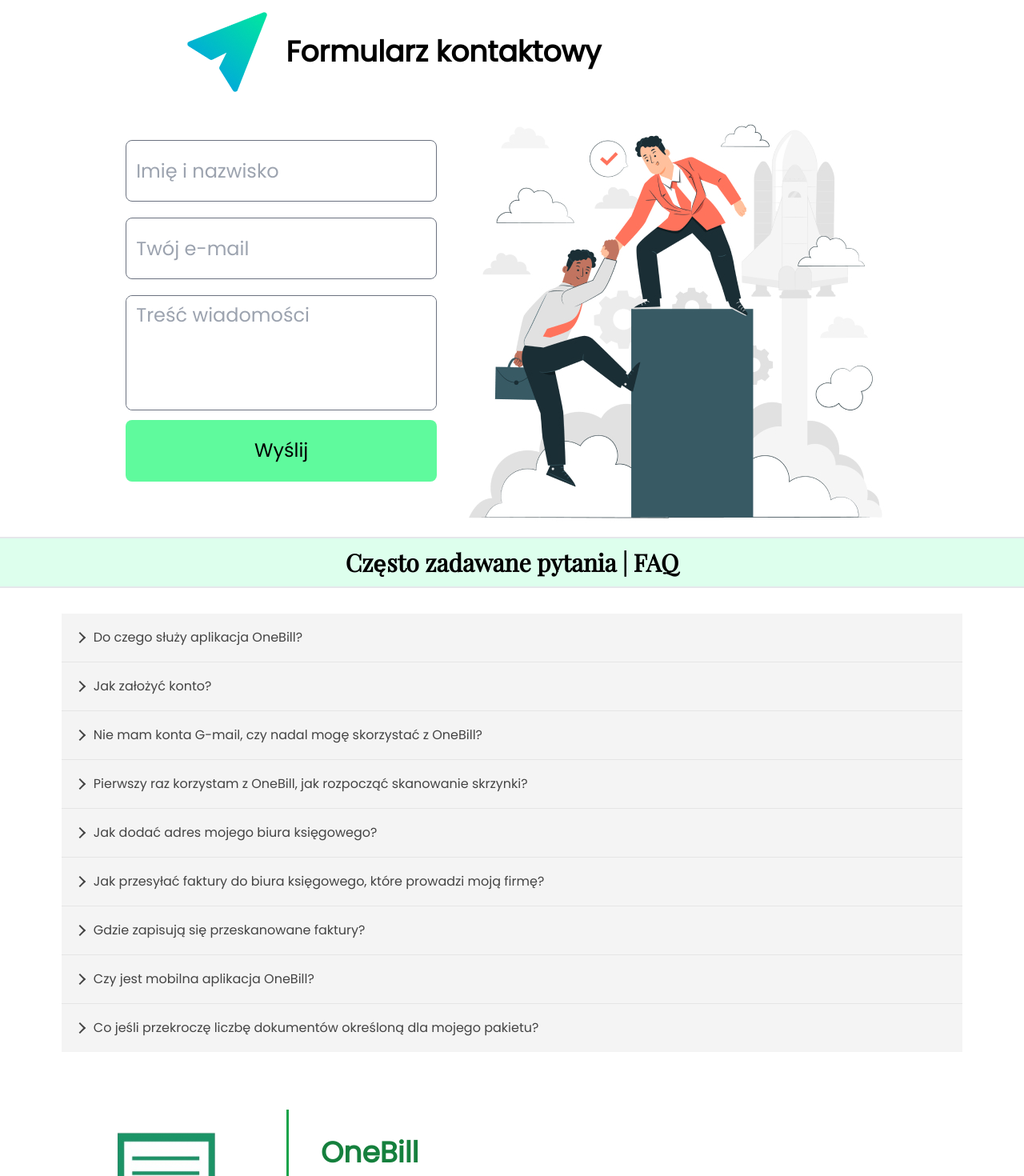
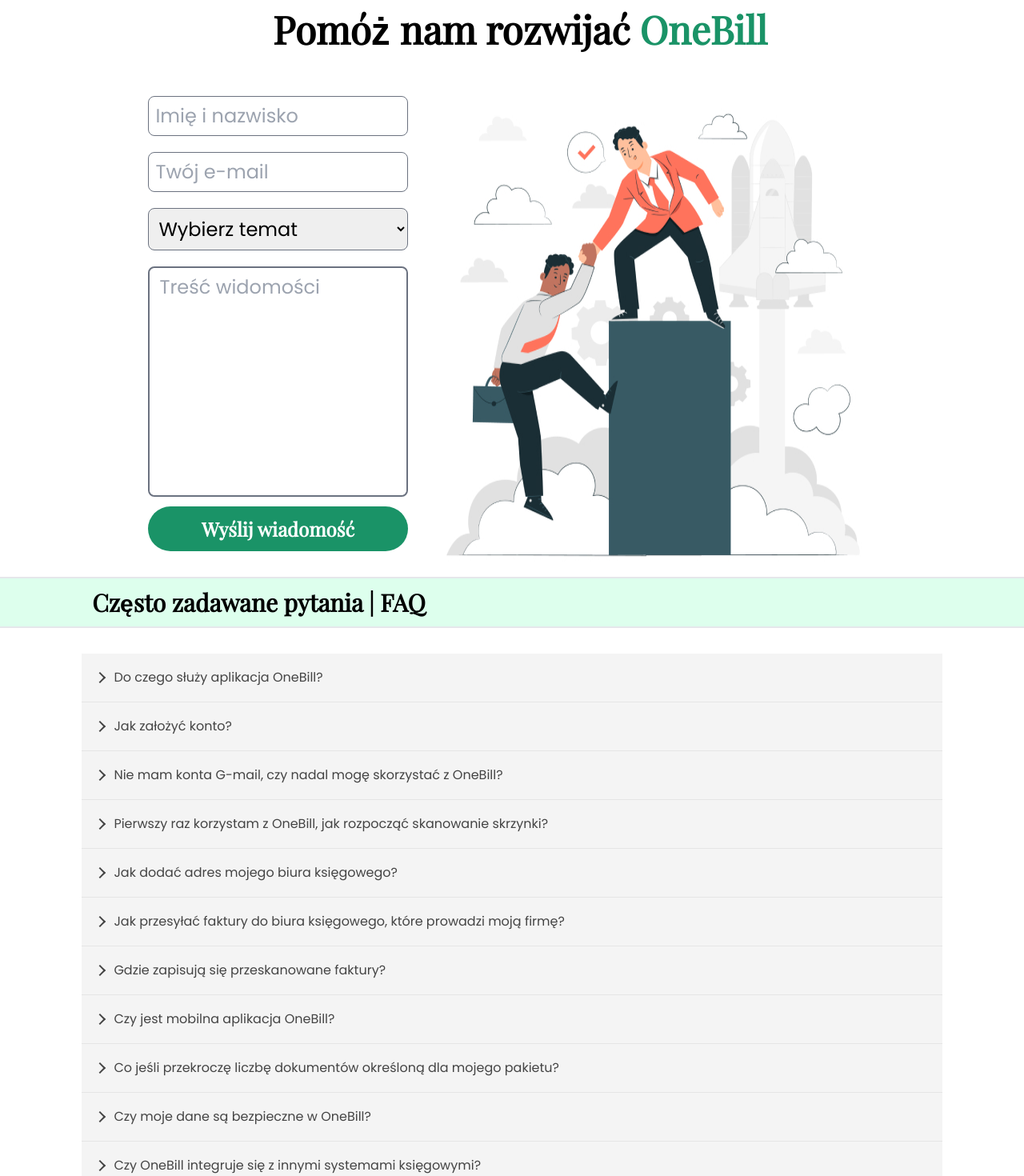
Before and after one commit to Tommy3DE/TheBill, a React (Vite) app: page /pomoc in a window 1280 px wide. Shown: the part 620-2090 px from the top of the page at 80% size. Built offline with nearby package versions, Linux system fonts and the light colour scheme.

Commit message:
final pomoc

```diff
--- a/src/layout/pages/Pomoc.tsx
+++ b/src/layout/pages/Pomoc.tsx
@@ -10,7 +10,6 @@ import { toast } from "react-toastify";
 const Pomoc = () => {
   const form = useRef<HTMLFormElement | null>(null);
 
-
   const sendEmail = (e: FormEvent) => {
     e.preventDefault();
 
@@ -18,7 +17,7 @@ const Pomoc = () => {
       emailjs
         .sendForm(
           "service_j47lvzl",
-          "template_iuscwh9",
+          "template_gtdgcze",
           form.current,
           "jMHcnYi7CJyBcblPz"
         )
@@ -72,37 +71,54 @@ const Pomoc = () => {
         <div className=" h-auto w-full">
           <div className="lg:mx-[12%]">
             <div className="flex flex-col mt-14">
-              <div className="flex items-center lg:ml-[8%] mb-10 lg:mb-0">
-                <img src={airplane} alt="airplane" />
-                <h2 className="font-poppins text-4xl font-extrabold ml-5">
-                  Formularz kontaktowy
+              <div className="items-center  mb-10 lg:mb-0">
+                <h2 className="font-playFair text-5xl font-extrabold ml-5 text-center mb-10">
+                Pomóż nam rozwijać <span className="text-[#1A9367]">OneBill</span>
                 </h2>
               </div>
               <div className="flex lg:flex-row w-full flex-col justify-evenly">
                 <form
                   ref={form}
                   onSubmit={sendEmail}
-                  className="flex flex-col text-xl justify-center lg:w-2/5 my-5 mr-5"
+                  className="flex flex-col text-xl justify-center w-full lg:w-1/3 my-5 "
                 >
                   <input
                     type="text"
                     name="user_name"
                     placeholder="Imię i nazwisko"
-                    className="border border-gray-500 rounded-lg text-2xl p-3 h-[15%]"
+                    className="border border-gray-500 rounded-lg text-2xl p-2 "
                   />
                   <input
                     type="email"
                     name="user_mail"
                     placeholder="Twój e-mail"
-                    className="border border-gray-500 rounded-lg text-2xl my-5 p-3 h-[15%]"
+                    className="border border-gray-500 rounded-lg text-2xl mt-5 p-2"
                   />
-                  <div className="relative border border-gray-500 rounded-lg h-36">
-                    <label
-                      htmlFor="user_message"
-                      className="text-2xl pl-3 pt-2 absolute text-gray-400"
-                    >
-                      Treść wiadomości
-                    </label>
+                  <select
+                    name="user_topic"
+                    className="border border-gray-500 rounded-lg text-2xl mt-5 p-2 "
+                  >
+                    <option value="" disabled selected hidden className="">
+                      Wybierz temat
+                    </option>
+                    <option value="Błędy wyszukiwania faktur">
+                      Błędy wyszukiwania faktur
+                    </option>
+                    <option value="Problemy z integracją z kontem mailowym">
+                      Problemy z integracją z kontem mailowym
+                    </option>
+                    <option value="Bezpieczeństwo i prywatność">
+                      Bezpieczeństwo i prywatność
+                    </option>
+                    <option value="Interface użytkownika">
+                      Interface użytkownika
+                    </option>
+                    <option value="Wydajność">Wydajność </option>
+                    <option value="Błędy graficzne">Błędy graficzne</option>
+                    <option value="Aplikacja mobilna">Aplikacja mobilna</option>
+                    <option value="Inny">Inny</option>
+                  </select>
+                  <div className="relative border-2 border-gray-500 rounded-lg h-72 mt-5">
                     <textarea
                       name="user_message"
                       id="user_message"
@@ -110,12 +126,13 @@ const Pomoc = () => {
                       className="text-2xl w-full h-full pt-3 pl-3 rounded-lg focus:outline-none resize-none overflow-hidden"
                       onFocus={handleFocus}
                       onBlur={handleBlur}
+                      placeholder="Treść widomości"
                       style={{ lineHeight: "1.5rem" }}
                     ></textarea>
                   </div>
 
-                  <button className="text-2xl bg-[#5ffa9d] h-[15%] my-3 rounded-lg hover:font-bold hover:scale-105 hover:text-white ">
-                    Wyślij
+                  <button className="text-2xl bg-[#1A9367] my-3 rounded-full font-bold hover:scale-105 text-white py-3 font-playFair">
+                  Wyślij wiadomość
                   </button>
                 </form>
                 <img src={help} alt="help" />
@@ -124,7 +141,7 @@ const Pomoc = () => {
           </div>
         </div>
         <div className="bg-[#DDFFED] w-full py-3 mb-8 font-black text-3xl border-y-2 border-green-2 font-playFair ">
-          <p className="text-center">Często zadawane pytania | FAQ</p>
+          <p className="text-start mx-[9%]">Często zadawane pytania | FAQ</p>
         </div>
         <FAQ />
         <Footer />
--- a/src/layout/pages/Pomoc/FAQ.tsx
+++ b/src/layout/pages/Pomoc/FAQ.tsx
@@ -101,10 +101,54 @@ const FAQ = () => {
       text: (<>Jeżeli użytkownik przekroczy liczbę dokumentów możliwych do przeskanowania przez aplikację, określoną w pakiecie, wtedy aplikacja skończy skanowanie na maxymalnej liczbie dokumentów i poinformuje użytkownika, że zostało X dokumentów do wyświetlenia. Aby je wyświetlić, należy będzie zwiększyć plan. Zeskanowane dokumenty w ramach pakietu zostaną zachowane w folderze dokumenty. <br/>
       <span className="font-bold">Przykład:</span>{' '} <span className=" italic">“Posiadam pakiet Standard, który umożliwia mi przeskanowanie 15 dokumentów. W miesiącu lipcu 2023, mam 19 dokumentów. Aplikacja zakończy skan na 15 dokumencie i poinformuje użytkownika że są jeszcze 4 dokumenty do wyświetlenia. 15 dokumentów zostanie zapisanych w sekcji “Dokumenty”, aby kontynuować scan i wyświetlić pozostałe 4 użytkownik będzie musiał wyrazić zgodę na zwiększenie planu.” </span></>),
     },
+    {
+      id: 10,
+      title: "Czy moje dane są bezpieczne w OneBill?",
+      text: (<>Bezpieczeństwo Twoich danych jest dla nas priorytetem. OneBill wykorzystuje zaawansowane technologie szyfrowania i spełnia rygorystyczne standardy ochrony danych, aby zapewnić, że Twoje informacje są zawsze chronione. Dodatkowo, OneBill korzysta z certyfikatu SSL OV. <br/>
+        <p className="font-bold">Co sprawia, że certyfikat OV wyróżnia się spośród innych?</p>
+        Jego kluczową przewagą jest możliwość sprawdzenia właściciela certyfikatu bezpośrednio w przeglądarce internetowej. To oznacza, że Twoi klienci mają pewność, że odwiedzają bezpieczną stronę, co buduje zaufanie i zabezpiecza ich dane.
+        Wybierając certyfikat OV, nie tylko chronisz swoją witrynę, ale także zyskujesz narzędzie, które podnosi poziom bezpieczeństwa i wiarygodności Twojej strony w oczach użytkowników. To inwestycja w zaufanie i spokój zarówno dla Ciebie, jak i Twoich klientów.</>),
+    },
+    {
+      id: 11,
+      title: "Czy OneBill integruje się z innymi systemami księgowymi?",
+      text: (<>Aktualnie nie, choć prowadzimy pracę nad rozszerzeniem naszych funkcjonalności.</>),
+    },
+    {
+      id: 12,
+      title: "Jak mogę przesłać faktury w wersji papierowej?",
+      text: (<>Faktury papierowe mogą być dodawane z poziomu aplikacji mobilnej. Każdy scan dokumentu za pośrednictwem aplikacji mobilnej, jest przesyłany do aplikacji OneBill i zapisywany w odpowiednim folderze. Aplikacja również zapyta, czy użytkownik chce przesłać dokumenty papierowe bezpośrednio do księgowego czy chce jedynie zapisać dokumenty w aplikacji.</>),
+    },
+    {
+      id: 13,
+      title: "Jakie formaty dokumentów obsługuje OneBill?",
+      text: (<>Aktualnie OneBill obsługuje pliki JPG, JPEG i PDF. Są to główne formaty dokumentów, w jakich użytkownicy otrzymują wirtualne faktury.
+        Dodatkowo, OneBill pozwala na konwersję plików do formatu ZIP, przez co „paczki faktur” mogą być bez ograniczeń przesyłane do biura księgowego.</>),
+    },
+    {
+      id: 14,
+      title: "Czy OneBill oferuje wersję demonstracyjną lub okres próbny?",
+      text: (<>Wychodząc naprzeciw naszym użytkownikom, oferujemy 30 dniowy darmowy okres próbny. W trakcie trwania tego okresu, użytkownik ma pełny dostęp do wybranego przez siebie pakietu. Po tym okresie, zaczynamy naliczać opłatę za użytkowanie aplikacji.</>),
+    },
+    {
+      id: 15,
+      title: "Jak mogę anulować moją subskrypcję OneBill?",
+      text: (<>Subskrypcję OneBill można anulować wchodząc w zakładkę Ustawienia {'>'} Ogólne ustawienia konta {'>'} Abonament. Klikając „Anuluj”, użytkownik będzie miał prawo korzystać z aplikacji do końca bieżącego okresu rozliczeniowego. Po tym okresie, dostęp do aplikacji zostanie zablokowany a faktury usunięte z naszego systemu.</>),
+    },
+    {
+      id: 16,
+      title: "Czy mogę eksportować dane z OneBill do innych formatów?",
+      text: (<>Prowadzimy pracę nad możliwością ekstrakcji danych do formatu XML oraz XLS. W razie zgłaszanego zapotrzebowania, będziemy wprowadzać kolejne formaty plików.</>),
+    },{
+      id: 17,
+      title: "Jak OneBill pomaga w przestrzeganiu przepisów podatkowych?",
+      text: (<>OneBill jest zaprojektowany z myślą o przestrzeganiu lokalnych przepisów podatkowych i księgowych. Aplikacja pomaga w organizacji i archiwizacji dokumentów zgodnie z obowiązującymi wymogami, ułatwiając przestrzeganie terminów i zasad.
+        Aby zapewnić, że nasze rozwiązania są zawsze zgodne z najnowszymi przepisami, uważnie śledzimy wszystkie komunikaty wydawane przez Ministerstwo Finansów oraz bieżące zmiany w przepisach podatkowych. Zachęcamy do odwiedzenia naszego bloga, gdzie regularnie publikujemy aktualne informacje i analizy z zakresu finansów i podatków, abyś zawsze był na bieżąco z ważnymi dla Twojej firmy zagadnieniami.</>),
+    },
   ];
 
   return (
-    <Accordion allowZeroExpanded className="lg:mx-[6%]">
+    <Accordion allowZeroExpanded className="lg:mx-[8%]">
       {accTiles.map((tile) => (
         <AccordionItem key={tile.id}>
           <AccordionItemHeading>
```
